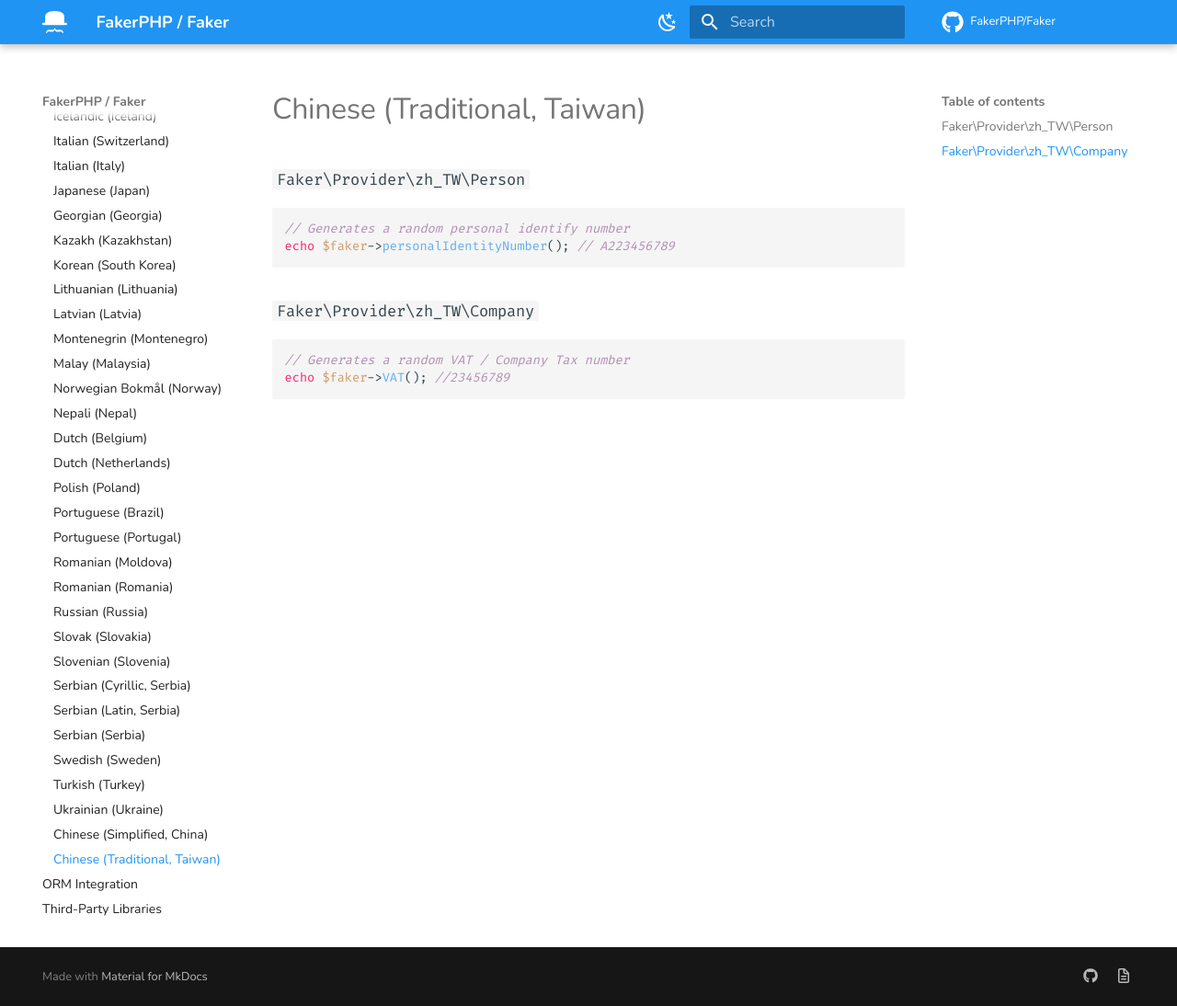
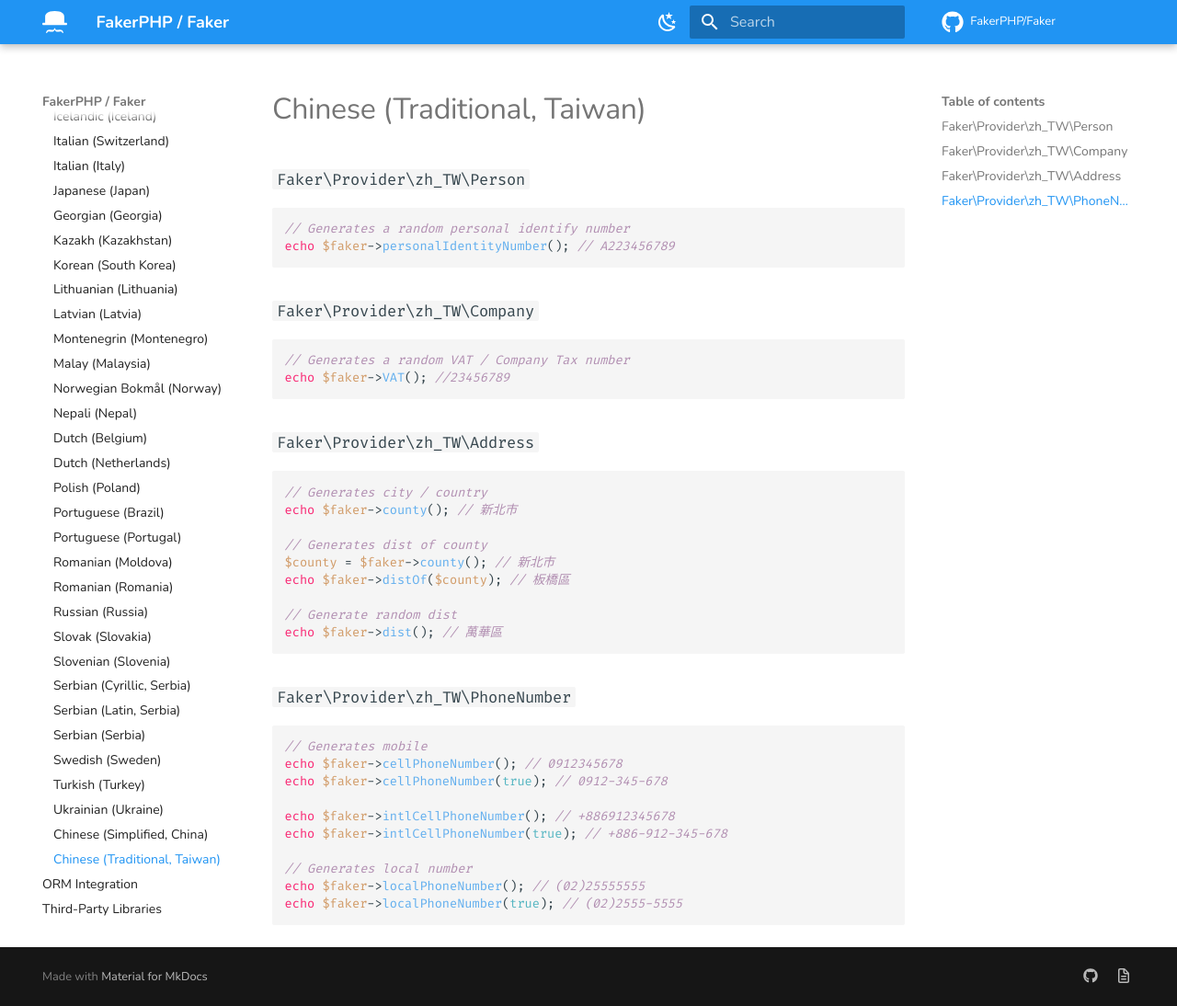
Before and after one commit to FakerPHP/fakerphp.github.io, an MkDocs documentation site: the page built from docs/locales/zh_Hant_TW.md, in a window 1280 px wide and 1094 px high. Shown: the whole window at 92% size. Built offline with MkDocs 1.6.1 and Material for MkDocs 9.7.7, drawn with Linux system fonts in a browser that asks for light colours; nearby versions of some CDN libraries; comment, search, counter and statistics services are not loaded.

Commit message:
add new methods to zh_Hant_TW.md

````diff
--- a/docs/locales/zh_Hant_TW.md
+++ b/docs/locales/zh_Hant_TW.md
@@ -13,3 +13,32 @@
 // Generates a random VAT / Company Tax number
 echo $faker->VAT(); //23456789
 ```
+
+### `Faker\Provider\zh_TW\Address`
+
+```php
+// Generates city / country
+echo $faker->county(); // 新北市
+
+// Generates dist of county
+$county = $faker->county(); // 新北市
+echo $faker->distOf($county); // 板橋區
+
+// Generate random dist
+echo $faker->dist(); // 萬華區
+```
+
+### `Faker\Provider\zh_TW\PhoneNumber`
+
+```php
+// Generates mobile
+echo $faker->cellPhoneNumber(); // 0912345678
+echo $faker->cellPhoneNumber(true); // 0912-345-678
+
+echo $faker->intlCellPhoneNumber(); // +886912345678
+echo $faker->intlCellPhoneNumber(true); // +886-912-345-678
+
+// Generates local number
+echo $faker->localPhoneNumber(); // (02)25555555
+echo $faker->localPhoneNumber(true); // (02)2555-5555
+```
````
